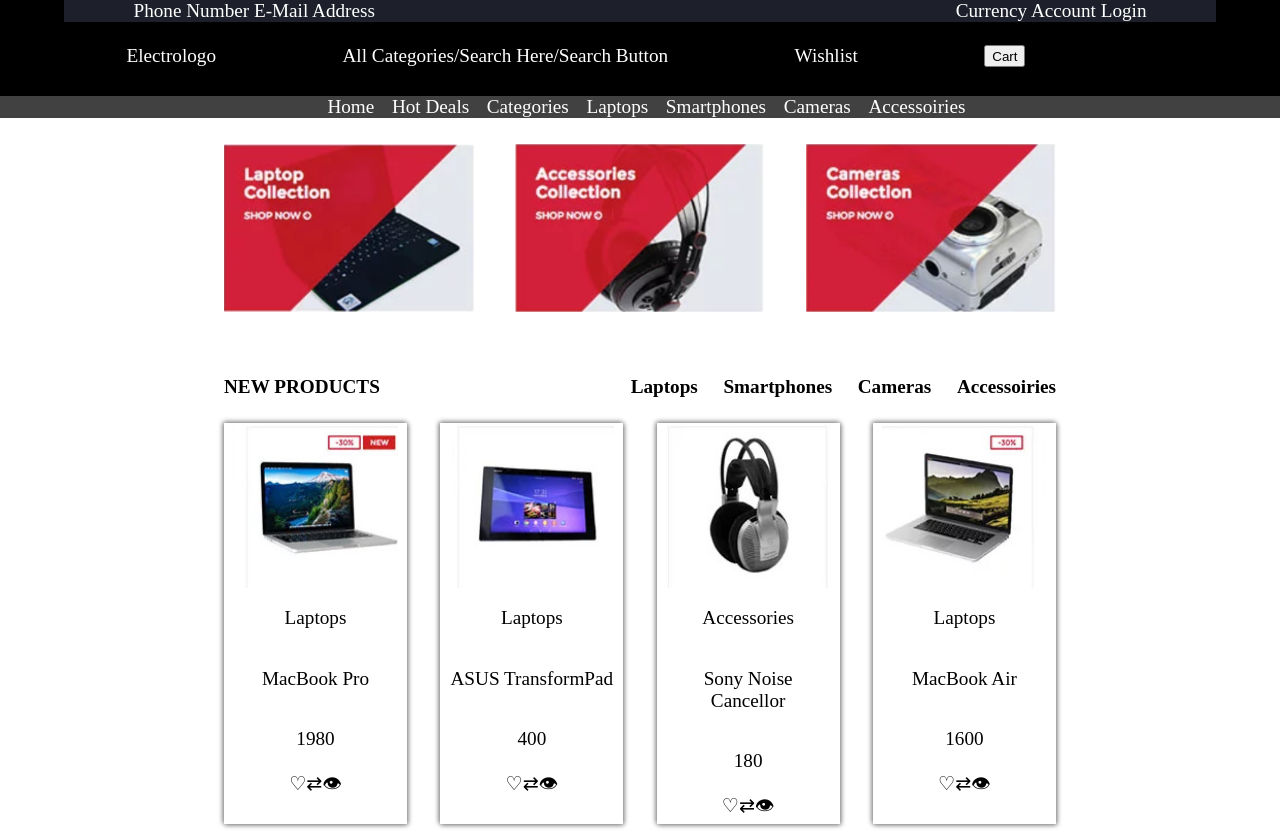
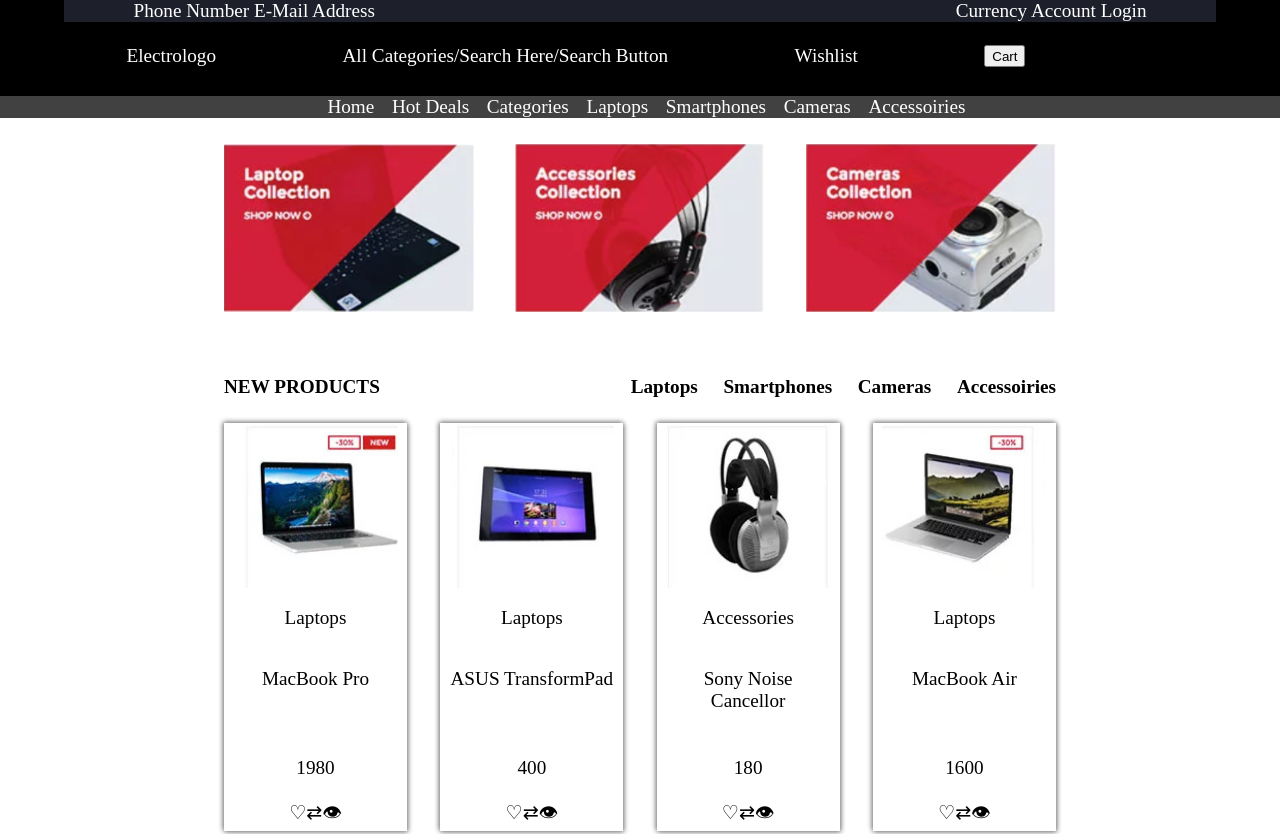
Before and after one commit to aliravn/CF-20190729-shoppingCart, a plain HTML site: page shopping_cart/index.html in a window 1280 px wide. Shown: the top 834 px of the page. Drawn offline with Linux system fonts and the light colour scheme.

Commit message:
correct style of product name and model display

```diff
--- a/shopping_cart/css/shopstyle.css
+++ b/shopping_cart/css/shopstyle.css
@@ -114,6 +114,10 @@ main {
   width: 90%;
 }
 
+.gadgetBox > .product {
+  height: 4vw;
+}
+
 .gadgetBox > p {
   width: 90%;
 }
--- a/shopping_cart/js/script.js
+++ b/shopping_cart/js/script.js
@@ -32,6 +32,7 @@ function showCart() {
 	for (var i = 0; i < cart.length; i++) {
 	document.getElementById("cart-content").innerHTML += `<div class="cartBox"><img src="${cart[i][1]}"><p>${cart[i][2]}</p><p>Price: ${cart[i][3]} EUR</p></div>`;
 	}
+
 }
 
 
```
